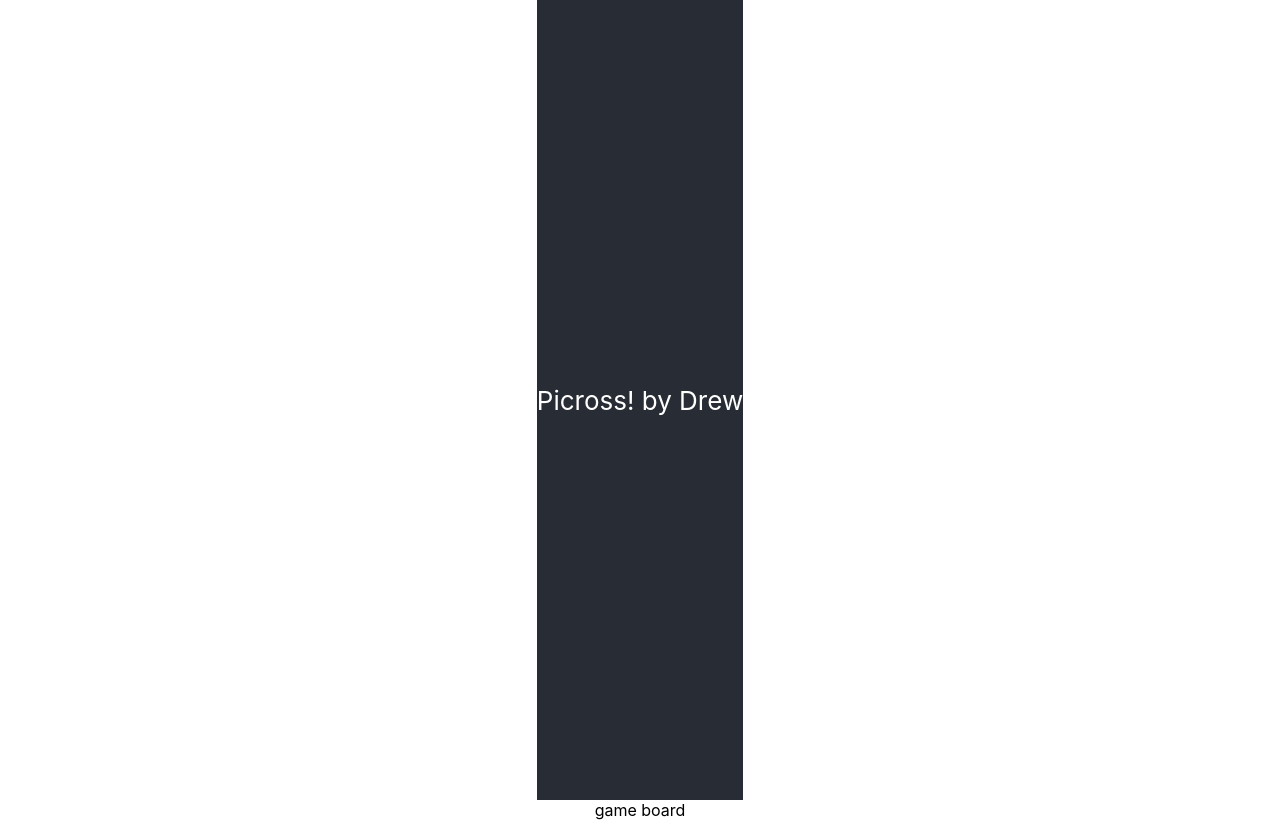
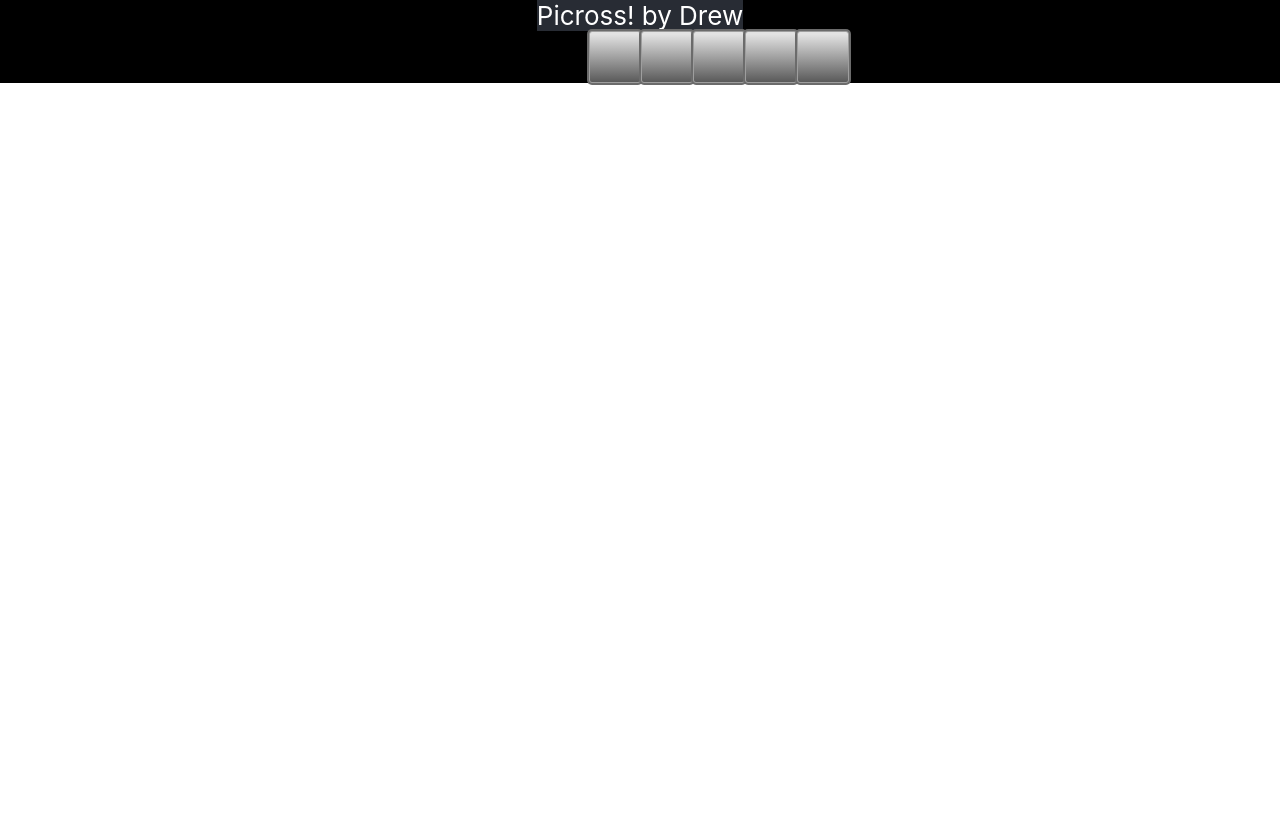
Before and after one commit to DBartleman/Picross, a React (Create React App) app: page / in a window 1280 px wide. Built offline with nearby package versions, Linux system fonts and the light colour scheme.

Commit message:
buttons CSS test, update feature list

```diff
--- a/src/App.css
+++ b/src/App.css
@@ -1,5 +1,6 @@
 .App {
   text-align: center;
+  background-color: #000000;
 }
 
 
@@ -17,7 +18,7 @@
 
 .picrossHeader {
   background-color: #282c34;
-  min-height: 100vh;
+  /* min-height: 100vh; */
   display: flex;
   /* flex-direction: column; */
   align-items: center;
@@ -25,3 +26,44 @@
   font-size: calc(10px + 2vmin);
   color: white;
 }
+
+/* the following is created by https://www.bestcssbuttongenerator.com/ */
+.tileButtonDefault {
+	box-shadow: 0px 0px 0px 2px #6b6b6b;
+	background:linear-gradient(to bottom, #e2e2e2 5%, #5a5a5a 100%);
+	background-color:#949494;
+	border-radius:3px;
+	border:1px solid #9e9e9e;
+	display:inline-block;
+	cursor:pointer;
+	/* color:#ffffff; */
+	/* font-family:Arial; */
+	/* font-size:19px; */
+	padding:25px 25px;
+	/* text-decoration:none; */
+}
+
+.tileButtonDefault:hover {
+	background:linear-gradient(to bottom, #ffcc00 5%, #ffa200 100%);
+	background-color:#ffcc00;
+}
+
+.tileButtonSuccess {
+	box-shadow: 0px 0px 0px 2px #fad091;
+	background:linear-gradient(to bottom, #ffa200 5%, #ffcc00 100%);
+	background-color:#ffa200;
+	border-radius:3px;
+	border:1px solid #9e9e9e;
+	display:inline-block;
+	cursor:pointer;
+	color:#ffffff;
+	font-family:Arial;
+	font-size:19px;
+	padding:25px 25px;
+	text-decoration:none;
+}
+
+.tileButtonDefault:active {
+	position:relative;
+	top:3px;
+}
--- a/src/App.js
+++ b/src/App.js
@@ -1,6 +1,11 @@
 import './App.css';
 
 function App() {
+  function reveal(e) {
+    e.preventDefault();
+    console.log('The button was clicked.');
+  }
+
   return (
     <div className="App">
       <div className="elements">
@@ -8,7 +13,12 @@ function App() {
           Picross! by Drew
         </header>
         <div className="gameBoard">
-          game board
+          game board (testing)
+          <button onClick={reveal} class="tileButtonDefault"> </button>
+          <button onClick={reveal} class="tileButtonDefault"> </button>
+          <button onClick={reveal} class="tileButtonDefault"> </button>
+          <button onClick={reveal} class="tileButtonDefault"> </button>
+          <button onClick={reveal} class="tileButtonDefault"> </button>
         </div>
       </div>
     </div>
```
Also changed, not shown: 1 other file (tests, documents, lock files or other folders).
